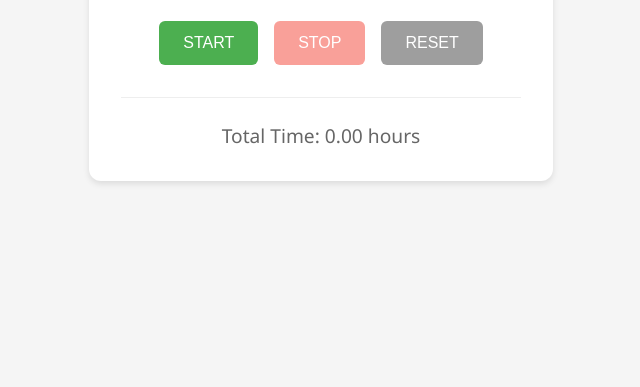
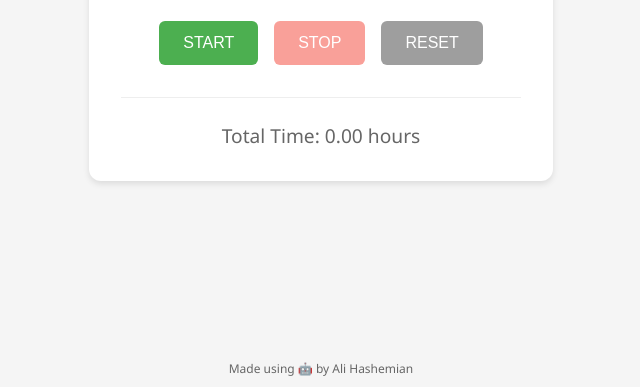
Before and after one commit to Hashemian01/timetracker, a plain HTML site: page index.html in a window 1280 px wide. Shown: the part 413-800 px from the top of the page, without its empty margins (319-959 px from the left). Drawn offline with Linux system fonts and the light colour scheme.

Commit message:
Update index.html

```diff
--- a/index.html
+++ b/index.html
@@ -372,4 +372,8 @@
     stopBtn.disabled = true;
   </script>
 </body>
+  <footer
+  style="position: fixed; bottom: 10px; left: 50%; transform: translateX(-50%); font-size: 12px; color: var(--secondary-text);">
+  Made using 🤖 by Ali Hashemian
+</footer>
 </html>
```
